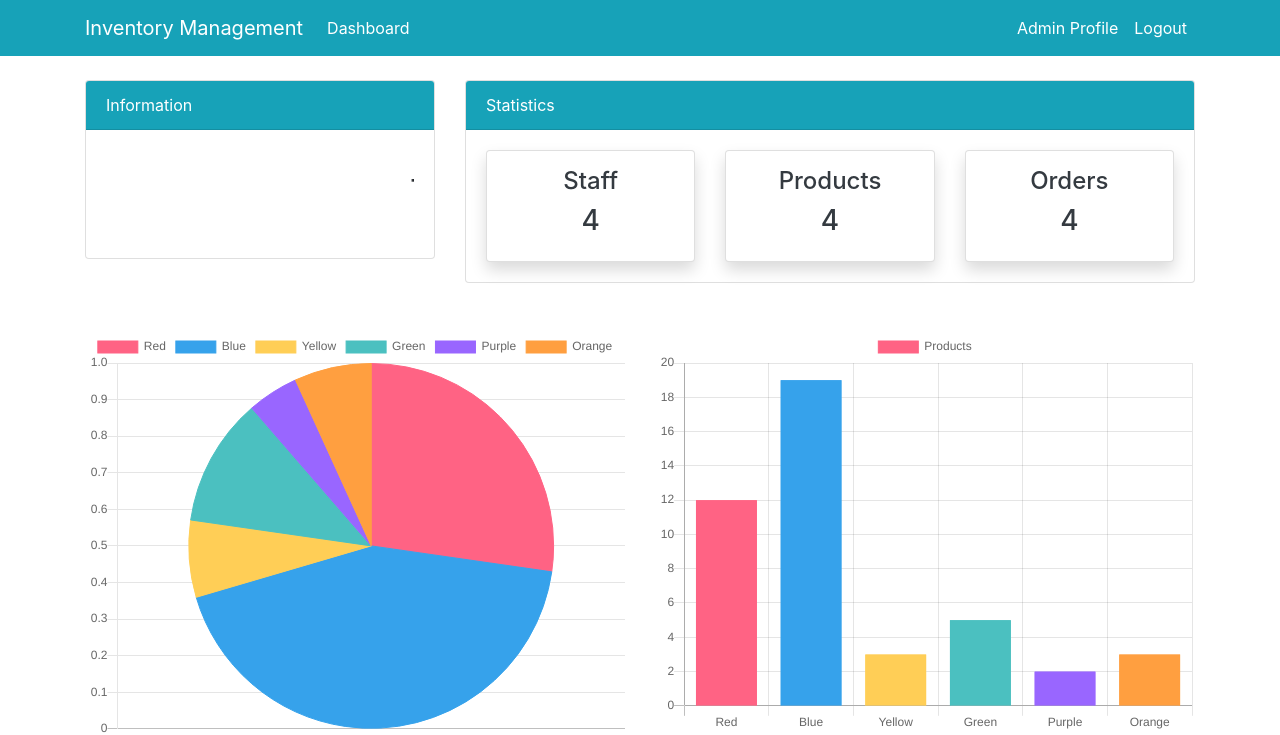
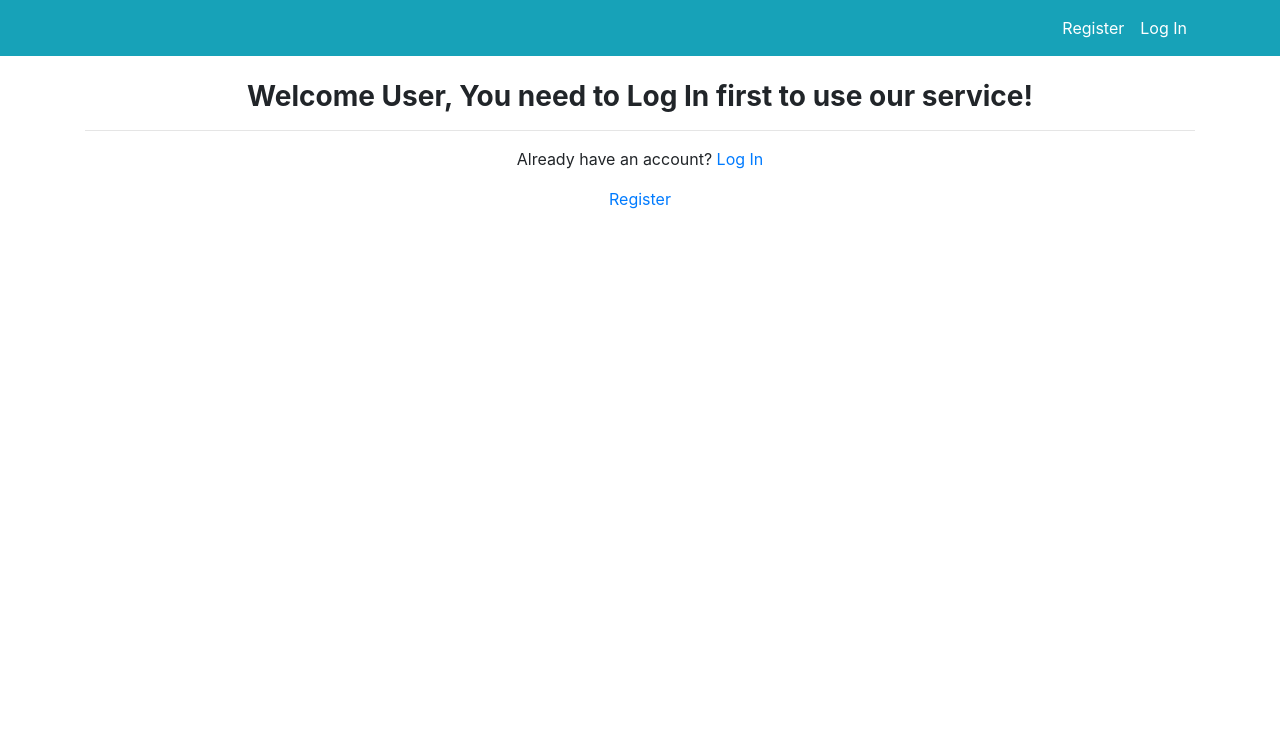
Before and after one commit to Lilili2214/django-Inventory-management, a Django app: page / in a window 1280 px wide. Shown: the top 735 px of the page. Run offline with Django 5.2, Linux system fonts and the light colour scheme.

Commit message:
update user login, user authentication view, login required condition

```diff
--- a/inventoryapp/dashboard/urls.py
+++ b/inventoryapp/dashboard/urls.py
@@ -2,7 +2,8 @@ from django.contrib import admin
 from django.urls import path
 from . import views
 urlpatterns = [
-    path("", views.index, name='dashboard-index'),
+    path("", views.home, name='home'),
+    path("dashboard/", views.index, name='dashboard-index'),
     path("staff/", views.staff, name='dashboard-staff'),
     path("product/", views.product, name='dashboard-product'),
     path("order/", views.order, name='dashboard-order'),
--- a/inventoryapp/dashboard/views.py
+++ b/inventoryapp/dashboard/views.py
@@ -2,18 +2,24 @@ from django.shortcuts import render,redirect
 
 # Create your views here.
 from django.http import HttpResponse
+from django.contrib.auth.decorators import login_required
 
 
+
+def home(request):
+    return render(request, 'dashboard/home.html')
+
+@login_required
 def index(request):
     return render(request, 'dashboard/index.html')
-
+@login_required
 def staff(request):
     return render(request, 'dashboard/staff.html')
 
-
+@login_required
 def product(request):
     return render(request, 'dashboard/product.html')
 
-
+@login_required
 def order(request):
     return render(request, 'dashboard/order.html')
--- a/inventoryapp/inventoryapp/settings.py
+++ b/inventoryapp/inventoryapp/settings.py
@@ -134,3 +134,5 @@ STATICFILES_DIRS = [
 ]
 
 STATIC_ROOT=  (BASE_DIR/"asert/")
+
+LOGIN_REDIRECT_URL= 'dashboard-index'
--- a/inventoryapp/inventoryapp/urls.py
+++ b/inventoryapp/inventoryapp/urls.py
@@ -17,8 +17,11 @@ Including another URLconf
 from django.contrib import admin
 from django.urls import path, include
 from user import views as user_view
+from django.contrib.auth import views as auth_views
 urlpatterns = [
     path("admin/", admin.site.urls),
     path("", include('dashboard.urls')),
-    path("register/", user_view.register, name='user-register')
+    path("register/", user_view.register, name='user-register'),
+    path("login/", user_view.mylogin, name='user-login'),
+    path("logout/", user_view.logout, name='user-logout'),
 ]
--- /dev/null
+++ b/inventoryapp/templates/dashboard/home.html
@@ -0,0 +1,15 @@
+{% extends "partials/base.html" %}
+
+{% block title %}Welcome{% endblock  %}
+
+
+{% block content %}
+<div class='container'>
+    <br>
+    <h3 style="font-weight: bold;text-align: center;">Welcome User, You need to Log In first to use our service!</h3>
+    <hr>
+    <p style="text-align: center;">Already have an account?   <a href="{% url "user-login" %}">Log In</a></p>
+    <p style="text-align: center;"><a href="{% url "user-register" %}">Register</a></p>
+</div>
+
+{% endblock %}
--- a/inventoryapp/templates/partials/nav.html
+++ b/inventoryapp/templates/partials/nav.html
@@ -1,6 +1,9 @@
 <nav class="navbar navbar-expand-lg navbar-info bg-info">
+    {% if user.is_authenticated %}
     <div class="container">
+
         <a class="navbar-brand text-white" href="{% url "dashboard-index" %}">Inventory Management</a>
+
         <button class="navbar-toggler" type="button" data-toggle="collapse" data-target="#navbarSupportedContent"
             aria-controls="navbarSupportedContent" aria-expanded="false" aria-label="Toggle navigation">
             <span class="navbar-toggler-icon"></span>
@@ -9,8 +12,13 @@
         <div class="collapse navbar-collapse" id="navbarSupportedContent">
             <ul class="navbar-nav mr-auto">
                 <li class="nav-item active">
+                    {% if user.is_authenticated %}
                     <a class="nav-link text-white" href="{% url "dashboard-index" %}">Dashboard <span
                             class="sr-only">(current)</span></a>
+                    {% else %}
+                    <a class="nav-link text-white" href="{% url "home" %}">Dashboard <span
+                        class="sr-only">(current)</span></a>
+                    {% endif %}
                 </li>
             </ul>
             <ul class="navbar-nav ml-auto">
@@ -19,10 +27,26 @@
                             class="sr-only">(current)</span></a>
                 </li>
                 <li class="nav-item">
-                    <a class="nav-link text-white" href="{% url "dashboard-index" %}">Logout</a>
+                    <a class="nav-link text-white" href="{% url "user-logout" %}">Logout</a>
                 </li>
             </ul>
 
         </div>
     </div>
+
+{% else %}
+<div class="container">
+    <div class="collapse navbar-collapse" id="navbarSupportedContent">
+<ul class="navbar-nav ml-auto">
+    <li class="nav-item active">
+        <a class="nav-link text-white" href="{% url "user-register" %}">Register <span
+                class="sr-only">(current)</span></a>
+    </li>
+    <li class="nav-item">
+        <a class="nav-link text-white" href="{% url "user-login" %}">Log In</a>
+    </li>
+</ul>
+</div>
+</div>
+{% endif %}
 </nav>
--- a/inventoryapp/user/views.py
+++ b/inventoryapp/user/views.py
@@ -31,10 +31,10 @@ def mylogin(request):
                 auth.login(request, user)
                 return redirect("dashboard-index")
     context= {'form' : form}
-    return render(request, 'dashboard/my-login.html', context=context)
+    return render(request, 'user/login.html', context=context)
 
 
 
 def logout(request):
     auth.logout(request)
-    return redirect("login")
+    return redirect("home")
```
Also changed, not shown: inventoryapp/templates/user/login.html (+32 -0 lines), inventoryapp/templates/user/logout.html (+26 -0 lines), inventoryapp/user/forms.py (+5 -5 lines), inventoryapp/dashboard/migrations/0003_alter_order_options_alter_product_options.py (added), inventoryapp/db.sqlite3.
